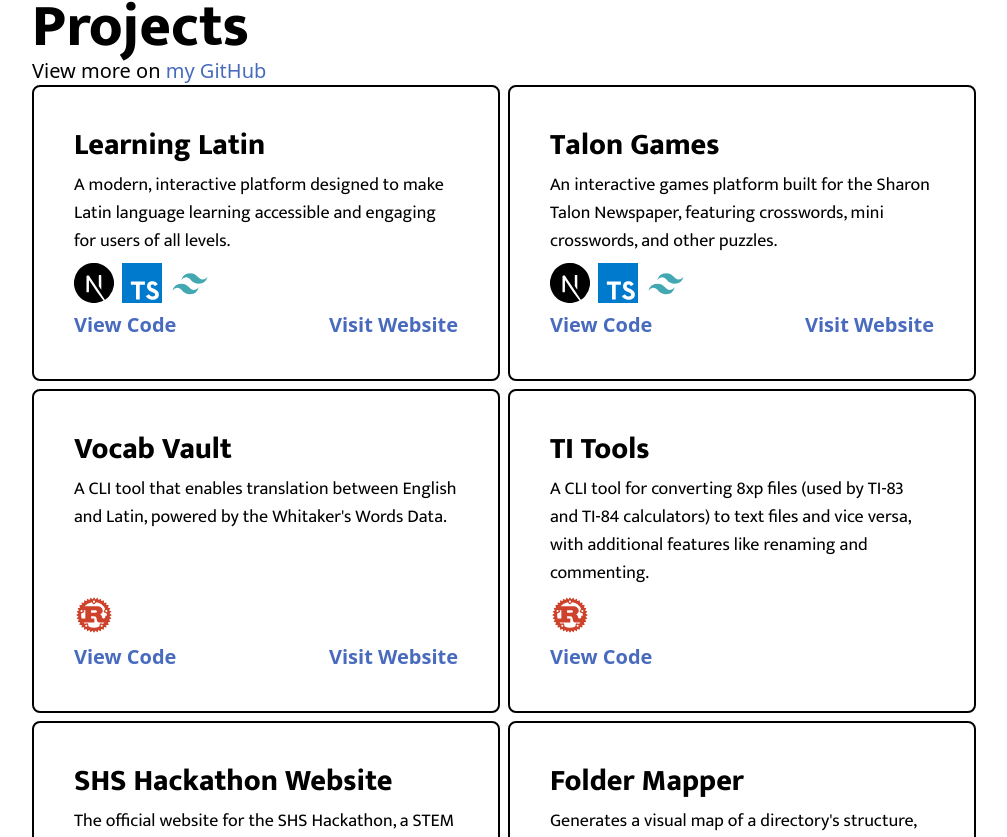
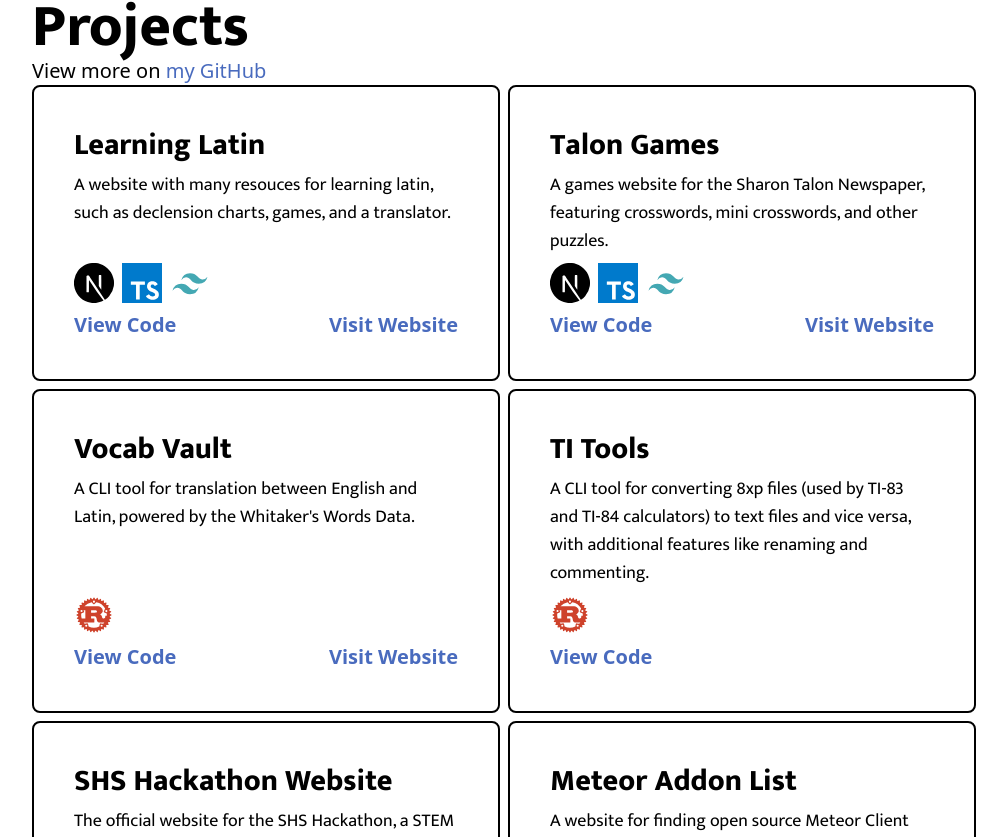
Before and after one commit to cqb13/Portfolio, a Vue app: page / in a window 1280 px wide. Shown: the part 1923-2760 px from the top of the page, without its empty margins (136-1143 px from the left). Built offline with nearby package versions, Linux system fonts and the light colour scheme.

Commit message:
updated projects

```diff
--- a/src/assets/projects.ts
+++ b/src/assets/projects.ts
@@ -12,7 +12,7 @@ export const projects: Project[] = [
   {
     title: 'Learning Latin',
     description:
-      'A modern, interactive platform designed to make Latin language learning accessible and engaging for users of all levels.',
+      'A website with many resouces for learning latin, such as declension charts, games, and a translator.',
     technologies: [Tech.nextjs, Tech.ts, Tech.tailwind],
     github: 'https://github.com/cqb13/Learning-Latin',
     website: 'https://learninglatin.net'
@@ -20,7 +20,7 @@ export const projects: Project[] = [
   {
     title: 'Talon Games',
     description:
-      'An interactive games platform built for the Sharon Talon Newspaper, featuring crosswords, mini crosswords, and other puzzles.',
+      'A games website for the Sharon Talon Newspaper, featuring crosswords, mini crosswords, and other puzzles.',
     technologies: [Tech.nextjs, Tech.ts, Tech.tailwind],
     github: 'https://github.com/Talon-Games/talon-games',
     website: 'https://games.shstalon.com'
@@ -28,7 +28,7 @@ export const projects: Project[] = [
   {
     title: 'Vocab Vault',
     description:
-      "A CLI tool that enables translation between English and Latin, powered by the Whitaker's Words Data.",
+      "A CLI tool for translation between English and Latin, powered by the Whitaker's Words Data.",
     technologies: [Tech.rust],
     github: 'https://github.com/cqb13/vocab-vault',
     website: 'https://learninglatin.net/translate'
@@ -49,11 +49,10 @@ export const projects: Project[] = [
     website: 'https://hackathon.shsdevs.com/'
   },
   {
-    title: 'Folder Mapper',
-    description:
-      "Generates a visual map of a directory's structure, making it easy to view and analyze folder hierarchies",
-    technologies: [Tech.vue, Tech.ts, Tech.tailwind],
-    github: 'https://github.com/cqb13/folder-mapper',
-    website: 'https://foldermap.cqb13.dev'
+    title: 'Meteor Addon List',
+    description: 'A website for finding open source Meteor Client Addons.',
+    technologies: [Tech.reactjs, Tech.ts, Tech.tailwind, Tech.go],
+    github: 'https://github.com/cqb13/meteor-addons',
+    website: 'https://meteoraddons.com'
   }
 ]
```
